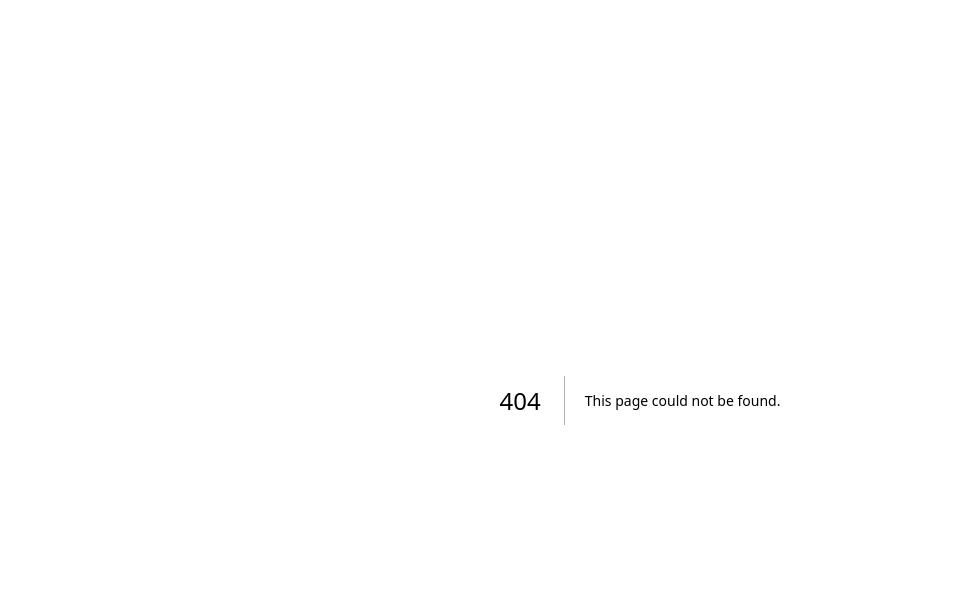
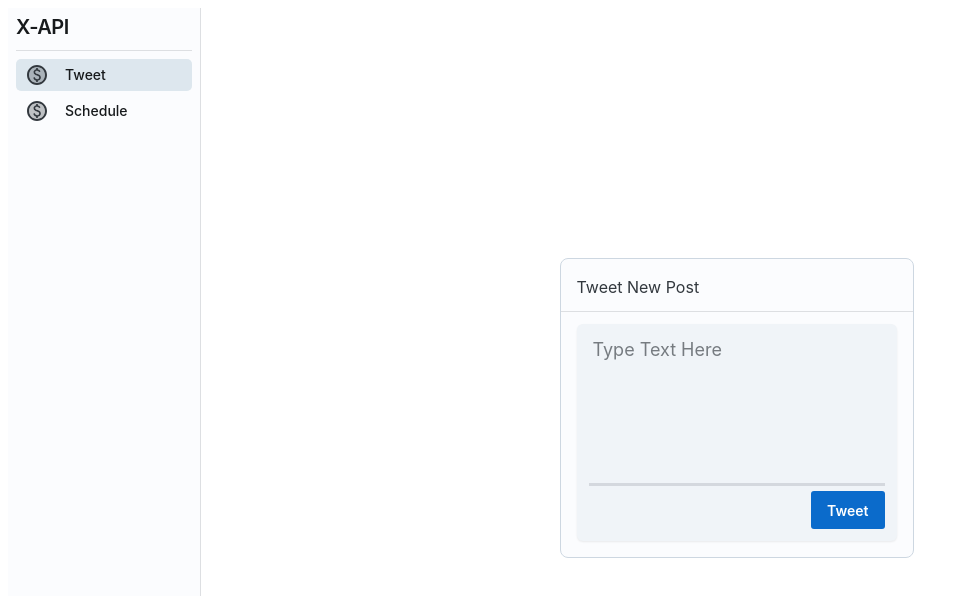
Before and after one commit to Pete-Sony/SAAS-TOOLS, a Next.js app: page /products/X/tweet in a window 1280 px wide. Before the commit this address had no page. Shown: the top 596 px of the page, without its empty margins (0-961 px from the left). Built offline with nearby package versions, Linux system fonts and the light colour scheme.

Commit message:
(feat) Sidebar: Schedule Tweets

```diff
--- a/app/products/X/_components/Sidebar.jsx
+++ b/app/products/X/_components/Sidebar.jsx
@@ -32,7 +32,7 @@
   return (
     <Sheet className="Sidebar"
       sx={{ position: "sticky", height: "100dvh", width: "15dvw", top: 0, flexShrink: 0, display: "flex", flexDirection: "column", borderRight: "1px solid", borderColor: "divider"}}>
-      <Typography sx={{ marginX: 1, marginY: 0.5 }} level="h4">Products</Typography>
+      <Typography sx={{ marginX: 1, marginY: 0.5 }} level="h4">X-API</Typography>
       {/* <Select size="sm" placeholder="Loading..." sx={{ marginX: 1, marginY: 0.5 }} defaultValue={o_id}>
         {orgs.map((org) => ( <Option component={Link} href={`/orgs/${org.id}`} key={org.id} value={org.id}> {org.name}</Option>))}
         <CreateOrgModal />
@@ -41,7 +41,8 @@
       <Box sx={{ minHeight: 0, overflow: "hidden auto",flexGrow: 1, display: "flex", flexDirection: "column", [`& .${listItemButtonClasses.root}`]: { gap: 2 } }}>
         <List size="sm" sx={{ gap: 0.5, paddingX: 1, "--ListItem-radius": "5px"}}>
           <ListDivider />
-          <ListItem><ListItemButton component={Link} href={`/products/X`} selected={checkCurrentTab('X')}><PaidTwoToneIcon /><ListItemContent><Typography level="title-sm">X-API</Typography></ListItemContent></ListItemButton></ListItem>
+          <ListItem><ListItemButton component={Link} href={`/products/X/tweet`} selected={checkCurrentTab('tweet')}><PaidTwoToneIcon /><ListItemContent><Typography level="title-sm">Tweet</Typography></ListItemContent></ListItemButton></ListItem>
+          <ListItem><ListItemButton component={Link} href={`/products/X/schedule`} selected={checkCurrentTab('schedule')}><PaidTwoToneIcon /><ListItemContent><Typography level="title-sm">Schedule</Typography></ListItemContent></ListItemButton></ListItem>
           {/* <ListItem><ListItemButton component={Link} href={`/orgs/${o_id}/loans`} selected={checkCurrentTab('loans')}><AccountBalanceTwoToneIcon /><ListItemContent><Typography level="title-sm">Loans</Typography></ListItemContent></ListItemButton></ListItem>
           <ListItem><ListItemButton component={Link} href={`/orgs/${o_id}/lenders`} selected={checkCurrentTab('lenders')}><PersonIcon /><ListItemContent><Typography level="title-sm">Lenders</Typography></ListItemContent></ListItemButton></ListItem> */}
           {/* <ListItem><ListItemButton component={Link} href={`/orgs/${o_id}/reports?date_from=${dateFrom}&date_to=${dateTo}`} selected={checkCurrentTab('reports')}><AssessmentTwoToneIcon /><ListItemContent><Typography level="title-sm">Reports</Typography></ListItemContent></ListItemButton></ListItem> */}
--- /dev/null
+++ b/app/products/X/layout.jsx
@@ -0,0 +1,24 @@
+import React from 'react'
+import Sidebar from './_components/Sidebar'
+import { Box } from '@mui/joy'
+
+export default function ProductsLayoutPage({children}) {
+  return (
+    <>
+    <Box sx={{display:"flex"}}>
+
+        <Sidebar/>
+    {/* Layout UI */}
+    {/* Place children where you want to render a page or nested layout */}
+    <Box sx={{ flexGrow: 1, paddingX: 2 }}>
+
+    {children}
+    </Box>
+
+    </Box>
+
+
+
+    </>
+  )
+}
--- a/app/products/X/_components/Tweet.jsx
+++ b/app/products/X/tweet/_components/Tweet.jsx
@@ -13,13 +13,13 @@
   };
 
   return (
-    <div style={{color:"red", display:'flex', justifyContent:'center',alignItems:'center',height:'100vh'}}>
+    <div style={{ display:'flex', justifyContent:'center',alignItems:'center',height:'100dvh'}}>
     <Card
      variant='outlined'
       sx={{
           maxHeight:"max-content",
           maxWidth:"max-content",
-          minWidth: "25vw",
+          minWidth: "25dvw",
           minHeight:"25vh",
         }}
      >
--- /dev/null
+++ b/app/products/X/tweet/page.jsx
@@ -0,0 +1,23 @@
+
+import React from 'react'
+import Tweet from './_components/Tweet';
+import { Sheet } from '@mui/joy';
+
+
+
+
+
+export default async function page() {
+
+  return (
+    <>
+
+    {/* <pre>{JSON.stringify(result, null, 2)}</pre> */}
+
+
+    <Tweet/>
+
+
+    </>
+  )
+}
```
Also changed, not shown: app/products/X/page.jsx (+3 -16 lines), app/products/X/schedule/page.jsx (added, +9 -0 lines), app/products/layout.jsx (deleted, +0 -16 lines).
